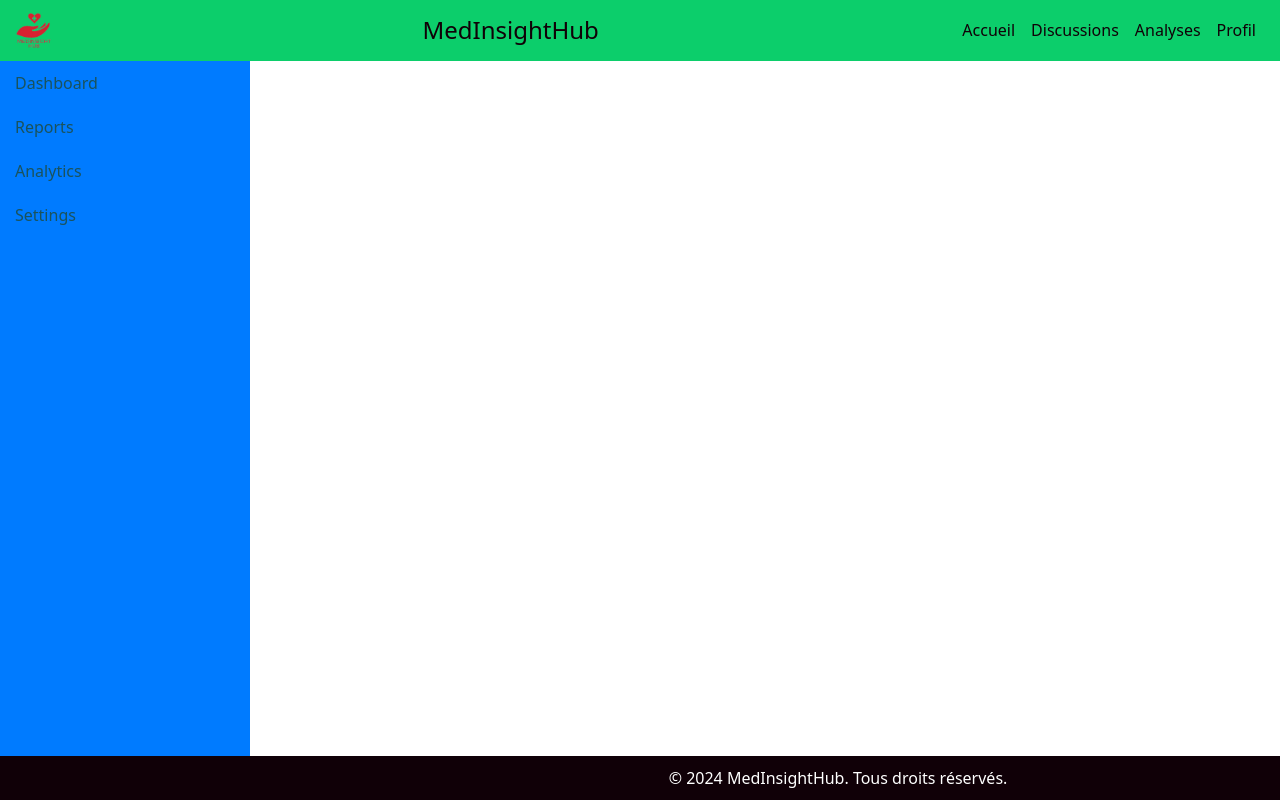
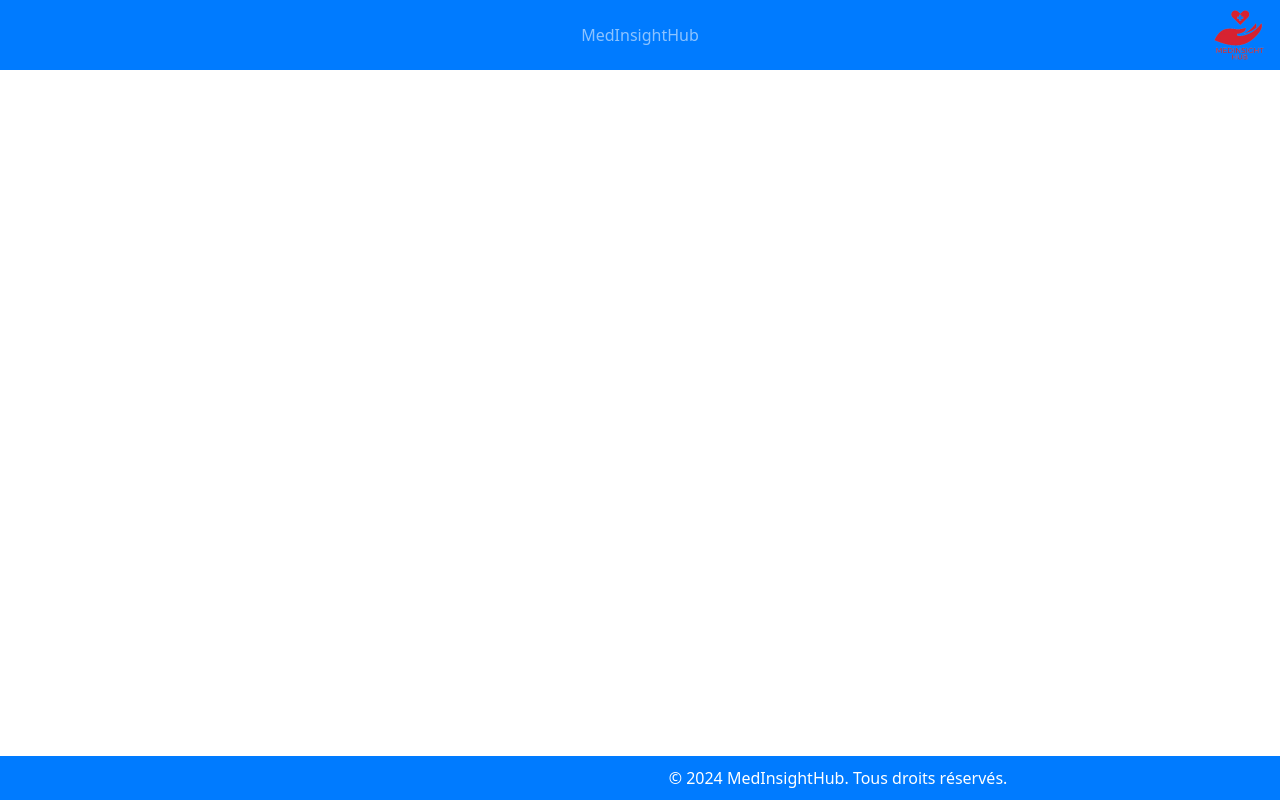
Before and after one commit to Zakaria-Ar/MedInsightHub-FrontEnd, an Angular app: page / in a window 1280 px wide. Shown: the top 800 px of the page. Built offline with nearby package versions, Linux system fonts and the light colour scheme.

Commit message:
mise à jour des styles et de la structure de la page et repairage non complet du toggle

```diff
--- a/src/app/app.component.html
+++ b/src/app/app.component.html
@@ -1,10 +1,8 @@
-<!-- app.component.html -->
 <div class="app-container">
-  <app-header></app-header>
+  <app-header (toggleSidebar)="sidebar.toggleSidebar()"></app-header>
   <div class="content-wrapper">
-      <app-sidebar></app-sidebar>
+      <app-sidebar #sidebar></app-sidebar>
       <div class="main-content">
-          <!-- Contenu principal -->
           <router-outlet></router-outlet>
       </div>
   </div>
--- a/src/app/app.component.ts
+++ b/src/app/app.component.ts
@@ -1,10 +1,14 @@
 import { Component } from '@angular/core';
 
 @Component({
-  selector: 'app-root',
-  templateUrl: './app.component.html',
-  styleUrls: ['./app.component.css']
+    selector: 'app-root',
+    templateUrl: './app.component.html',
+    styleUrls: ['./app.component.css']
 })
 export class AppComponent {
-  title = 'loans-ui';
+    sidebarVisible: boolean = true; // La sidebar est visible par défaut
+
+    toggleSd() {
+        this.sidebarVisible = !this.sidebarVisible;
+    }
 }
--- a/src/app/footer/footer.component.html
+++ b/src/app/footer/footer.component.html
@@ -1,7 +1,5 @@
-<!-- footer.component.html -->
 <footer class="footer">
     <div class="container">
         <span>&copy; 2024 MedInsightHub. Tous droits réservés.</span>
-        <!-- Ajoutez d'autres éléments au footer selon vos besoins -->
     </div>
 </footer>
--- a/src/app/header/header.component.html
+++ b/src/app/header/header.component.html
@@ -1,29 +1,9 @@
-<!-- header.component.html -->
 <nav class="navbar navbar-expand-lg navbar-dark bg-custom">
-    <a class="navbar-brand" routerLink="/">
-      <img src="./assets/MedInsightHubLogoRedbg.png" alt="MedInsightHub Logo" class="logo">
-    </a>
-    <span class="navbar-text mx-auto order-0">
-      <h1>MedInsightHub</h1>
-    </span>
-    <button class="navbar-toggler" type="button" data-toggle="collapse" data-target="#navbarNavDropdown"
-            aria-controls="navbarNavDropdown" aria-expanded="false" aria-label="Toggle navigation">
-      <span class="navbar-toggler-icon"></span>
+    <button class="navbar-toggler" type="button" (click)="toggleSd()">
+        <span class="navbar-toggler-icon"></span>
     </button>
-    <div class="collapse navbar-collapse justify-content-end" id="navbarNavDropdown">
-      <ul class="navbar-nav">
-        <li class="nav-item active">
-          <a class="nav-link" routerLink="/">Accueil</a>
-        </li>
-        <li class="nav-item">
-          <a class="nav-link" routerLink="/discussions">Discussions</a>
-        </li>
-        <li class="nav-item">
-          <a class="nav-link" routerLink="/analyses">Analyses</a>
-        </li>
-        <li class="nav-item">
-          <a class="nav-link" routerLink="/profil">Profil</a>
-        </li>
-      </ul>
+    <span class="navbar-text mx-auto">MedInsightHub</span>
+    <div class="navbar-logo">
+        <img src="./assets/MedInsightHubLogoRedbg.png" alt="Logo" class="float-right logo">
     </div>
-  </nav>
+</nav>
--- a/src/app/header/header.component.ts
+++ b/src/app/header/header.component.ts
@@ -1,10 +1,15 @@
-import { Component } from '@angular/core';
+// header.component.ts
+import { Component, EventEmitter, Output } from '@angular/core';
 
 @Component({
-  selector: 'app-header',
-  templateUrl: './header.component.html',
-  styleUrls: ['./header.component.css']
+    selector: 'app-header',
+    templateUrl: './header.component.html',
+    styleUrls: ['./header.component.css']
 })
 export class HeaderComponent {
+    @Output() toggleSidebar = new EventEmitter<void>();
 
+    toggleSd() {
+        this.toggleSidebar.emit();
+    }
 }
--- a/src/app/sidebar/sidebar.component.html
+++ b/src/app/sidebar/sidebar.component.html
@@ -1,10 +1,10 @@
 <!-- sidebar.component.html -->
-<div class="sidebar">
+<div class="sidebar" *ngIf="sidebarVisible">
     <nav>
-      <a routerLink="/dashboard" routerLinkActive="active">Dashboard</a>
-      <a routerLink="/reports" routerLinkActive="active">Reports</a>
-      <a routerLink="/analytics" routerLinkActive="active">Analytics</a>
-      <a routerLink="/settings" routerLinkActive="active">Settings</a>
-      <!-- Add more links as needed -->
+        <a routerLink="/" routerLinkActive="active">Accueil</a>
+        <a routerLink="/discussions" routerLinkActive="active">Discussions</a>
+        <a routerLink="/analyses" routerLinkActive="active">Analyses</a>
+        <a routerLink="/profil" routerLinkActive="active">Profil</a>
+        <!-- Autres liens si nécessaire -->
     </nav>
-  </div>
+</div>
--- a/src/app/sidebar/sidebar.component.ts
+++ b/src/app/sidebar/sidebar.component.ts
@@ -1,3 +1,4 @@
+// sidebar.component.ts
 import { Component } from '@angular/core';
 
 @Component({
@@ -6,5 +7,9 @@ import { Component } from '@angular/core';
   styleUrls: ['./sidebar.component.css']
 })
 export class SidebarComponent {
+  sidebarVisible: boolean = false;
 
+  toggleSidebar() {
+      this.sidebarVisible = !this.sidebarVisible;
+  }
 }
--- a/src/styles.css
+++ b/src/styles.css
@@ -1,92 +1,47 @@
-/* styles.css */
-/* Styles existants pour la navbar */
 .navbar {
+    display: flex;
+    justify-content: space-between;
+    align-items: center;
     padding-left: 1rem;
     padding-right: 1rem;
     background-color: #007bff;
+    height: 70px;
+}
+
+.navbar-toggler {
+    display: block;
+    border: none;
+    outline: none;
 }
 
 .navbar-brand {
-    padding: 0;
-    color: #100007;
+    position: absolute;
+    left: 50%;
+    transform: translateX(-50%);
 }
 
-.navbar-brand:hover {
-    color: #100007;
+.navbar-logo {
+    position: absolute;
+    right: 1rem;
+    display: flex;
+    align-items: center;
 }
 
-.navbar .logo {
-    width: 35px;
-    height: 35px;
+.logo {
+    height: 50px;
+    width: auto;
 }
 
-.navbar-text {
-    flex-grow: 1;
-    text-align: center;
-    color: #100007;
-}
-
-.navbar-text h1 {
-    margin: 0;
-    font-size: 1.5rem;
-    color: inherit;
-}
-
-.navbar-collapse {
-    flex-grow: 0;
-}
-
-.navbar-nav .nav-link {
-    color: #100007;
-}
-
-.navbar-nav {
-    color: #1a535c;
-}
-
-.nav-link:hover {
-    color: #1a535c;
-}
-
-@media (max-width: 991px) {
-    .navbar-text {
-        position: absolute;
-        width: 100%;
-        left: 0;
-        top: 0;
-        text-align: center;
-        margin-top: 10px;
-        color: #1a535c;
-    }
-}
-
-.bg-custom {
-    background-color: #0cce6b;
-}
-
-/* Nouveaux styles pour la disposition de l'app */
-.app-container {
-    display: flex;
-    flex-direction: column; /* Empilement vertical */
-    height: 100vh;
-}
-
-.main-content {
-    display: flex; /* Permet une disposition flexible des enfants */
-    flex-grow: 1; /* Prend tout l'espace disponible */
-}
-
-.content-wrapper {
-    flex-grow: 1; /* Permet à la barre latérale et au contenu principal de remplir l'espace */
-    display: flex; /* Alignement horizontal de la sidebar et du contenu principal */
-}
-
-/* Styles de la sidebar */
 .sidebar {
     width: 250px;
     background-color: #007bff;
     color: #1a535c;
-    height: 100%; /* Adaptation à la hauteur du content-wrapper */
+    height: 100vh;
+    transition: transform 0.3s ease-in-out;
+}
+
+.sidebar.active {
+    transform: translateX(0);
 }
 
 .sidebar a {
@@ -100,16 +55,30 @@
     background-color: #0cce6b;
     color: #ffffff;
 }
-/* Styles pour le footer */
-.footer {
-    background-color: #100007; /* Couleur de fond du footer */
-    color: white; /* Couleur du texte du footer */
-    padding: 10px 20px; /* Padding pour le footer */
-    text-align: center; /* Alignement du texte du footer */
+
+.app-container {
+    display: flex;
+    flex-direction: column;
+    height: 100vh;
 }
 
-/* Styles pour le container dans le footer */
+.main-content {
+    display: flex;
+    flex-grow: 1;
+}
+
+.content-wrapper {
+    flex-grow: 1;
+}
+
+.footer {
+    background-color: #007bff;
+    color: white;
+    padding: 10px 20px;
+    text-align: center;
+}
+
 .footer .container {
-    margin-left: 250px; /* La même largeur que votre sidebar */
-    padding-right: 1rem; /* Un peu d'espace à droite */
+    margin-left: 250px;
+    padding-right: 1rem;
 }
```
Also changed, not shown: src/app/sidebar/sidebar.service.ts (added, +19 -0 lines).
